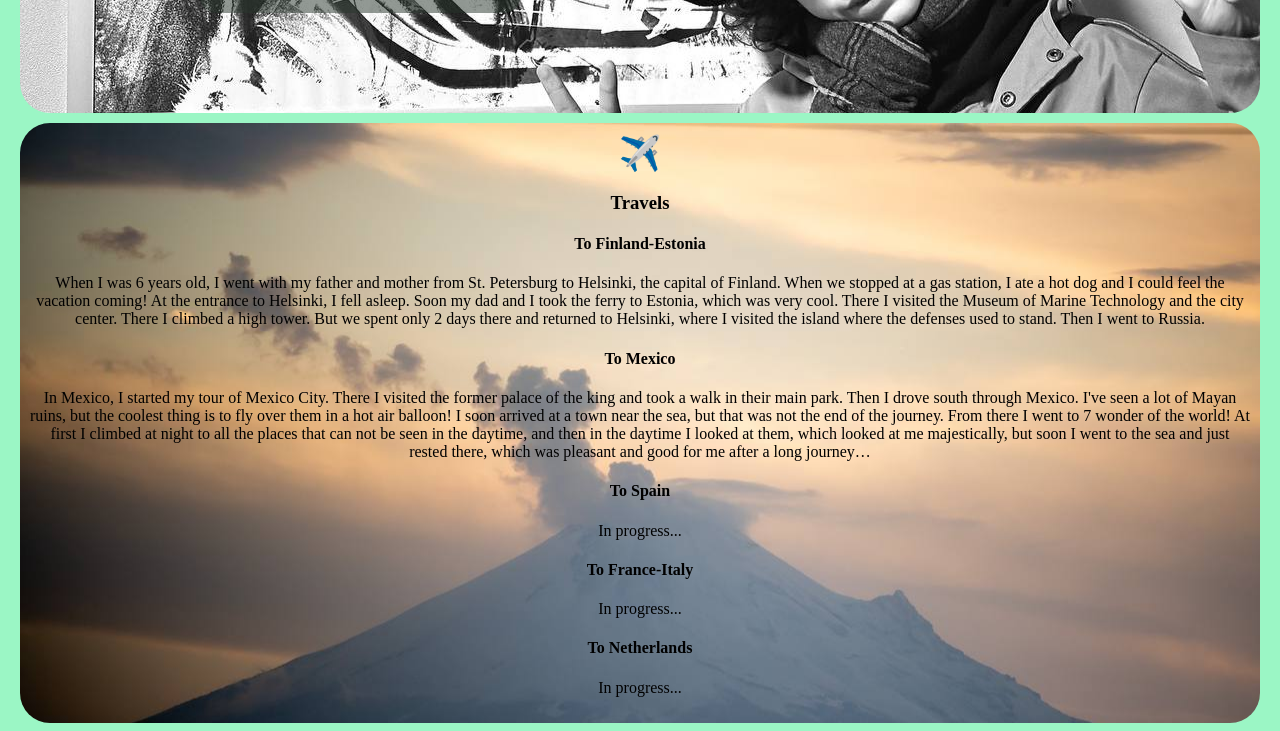
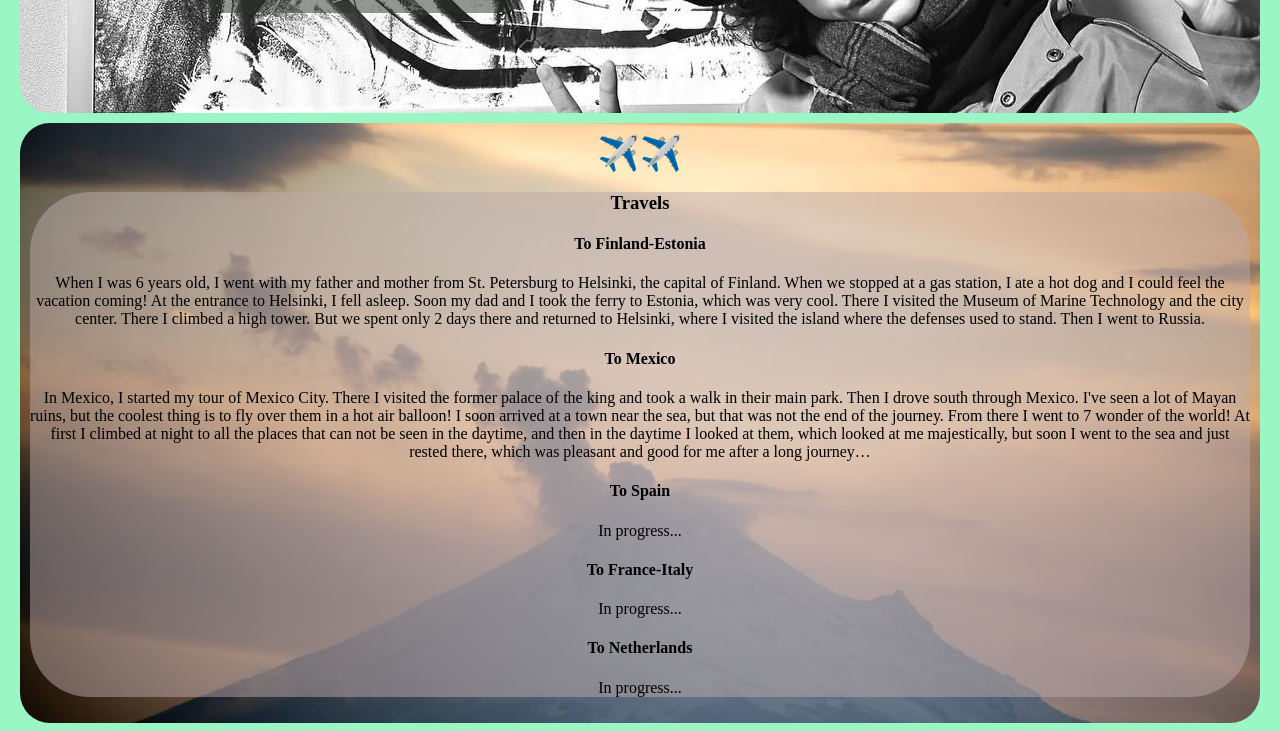
Before and after one commit to ProgAlex2025/HTML1, a plain HTML site: page index.html in a window 1280 px wide. Shown: the part 1140-1871 px from the top of the page. Drawn offline with Linux system fonts and the light colour scheme; a web font is replaced by a local one.

Commit message:
Add files via upload
again, but with new things for decoration

```diff
--- a/index.html
+++ b/index.html
@@ -26,7 +26,7 @@
     <section class="who">
 
 
-        <div>
+      <div class="mome1">
         <h2>About me</h2>
         <h4>Name</h4>
         <p>Alex</p>
@@ -46,9 +46,15 @@
 
 
      <div class="Trav">
-       <div>
-        <span class="plane">✈️</span>
+    <div class="planes">
+       <div class="plane1">
+        <span>✈️</span>
       </div>
+      <div class="plane2">
+        <span>✈️</span>
+      </div>
+    </div>
+      <div class="mome1">
         <h3>Travels</h3>
 
        <div>
@@ -75,6 +81,7 @@
         <h4>To Netherlands</h4>
         <p class="pr"><a href="404.html" target="_blank">In progress...</a></p>
        </div>
+      </div>
 </div>
 </section>
 <section id="mome">
@@ -108,7 +115,7 @@
 <section id="Proj">
 
   <div class="Proj">
-      <img src="" alt="">
+      <div class="mome1">
           <h3>Projects</h3>
 
          <div>
@@ -130,6 +137,7 @@
           <h4>Maths project</h4>
           <p class="pr"><a href="404.html" target="_blank">In progress...</a></p>
          </div>
+      </div>
 
   </div>
 
--- a/style.css
+++ b/style.css
@@ -127,10 +127,27 @@ ul {
     background-color: #a9cce8;
 }
 
-.plane {
-   font-size: 34px;
+.planes {
+    display: flex;
+    justify-content: center;
+    font-size: 34px;
+    transition: 3s;
 }
 
+.planes:hover .plane1{
+    transition: transform 3s;
+}
+.planes:hover .plane2 {
+    transition: transform 3s;
+}
+
+.planes:hover .plane2 {
+    transform: translate(300px, 80px);
+}
+
+.planes:hover .plane1 {
+    transform: translate(-300px, 80px);
+}
 .Trav {
     background-color: rgba(157, 213, 115, 0.5);
     border-radius: 30px;
@@ -165,6 +182,12 @@ ul {
 .mome1 {
     background-color: rgba(187, 170, 170, 0.5);
     border-radius: 60px;
+    transition: box-shadow 0.1s;
+}
+
+.mome1:hover {
+    transition-delay: 0.5s;
+    box-shadow: -10px 10px 0 0 rgba(61, 105, 16, 0.5);;
 }
 
 .Proj {
```
